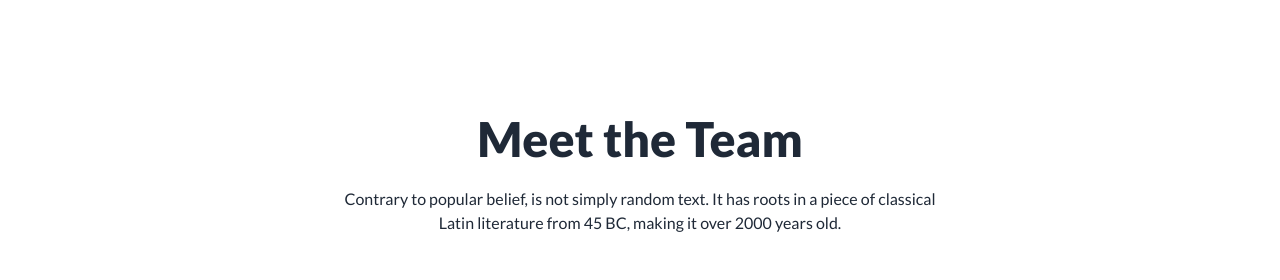
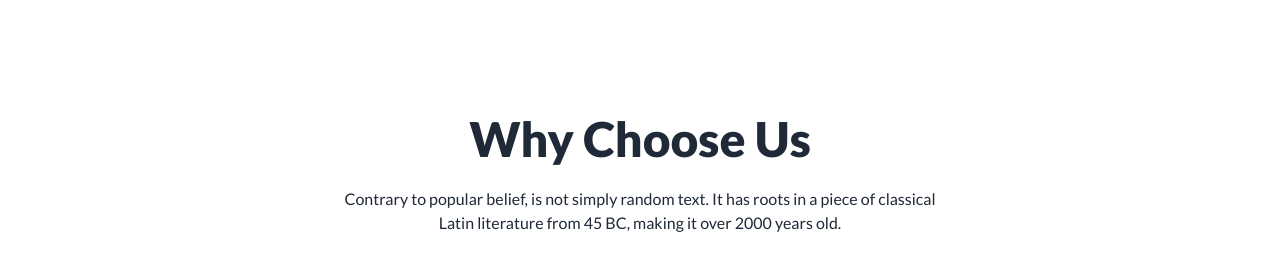
Before and after one commit to shahriakhansejan/B8A3-fruit-brust-sejan, a plain HTML site: page index.html in a window 1280 px wide. Shown: the part 2910-3190 px from the top of the page. Drawn offline with nearby package versions, Linux system fonts and the light colour scheme.

Commit message:
first edit

```diff
--- a/index.html
+++ b/index.html
@@ -574,7 +574,7 @@
         <!-- Choice section -->
         <section>
             <div class="text-center">
-                <h1 class="font-extrabold text-5xl pt-28 pb-6">Meet the Team</h1>
+                <h1 class="font-extrabold text-5xl pt-28 pb-6">Why Choose Us</h1>
                 <p>Contrary to popular belief, is not simply random text. It has roots in a piece of classical <br>Latin
                     literature from 45 BC, making it over 2000 years old.</p>
             </div>
```
